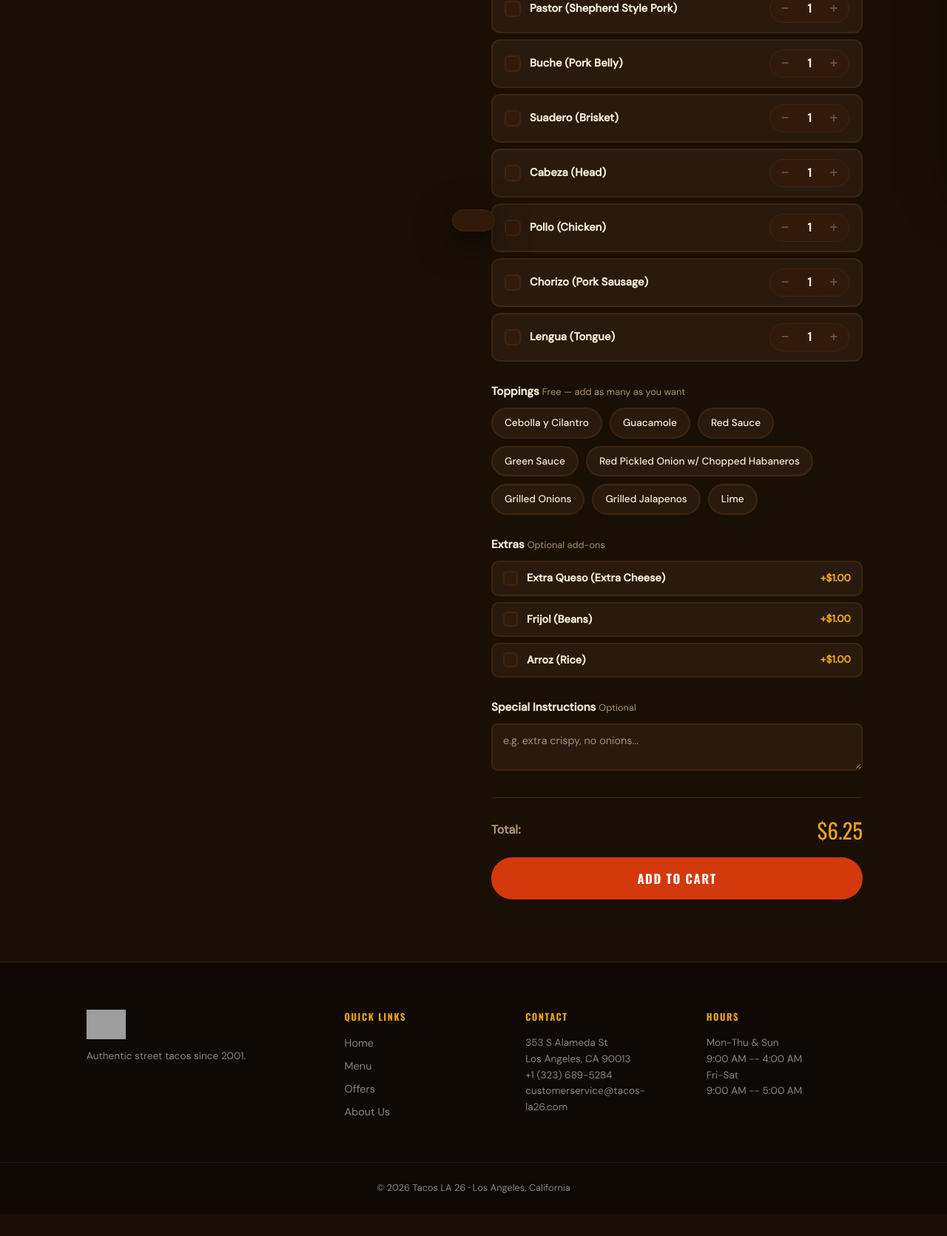
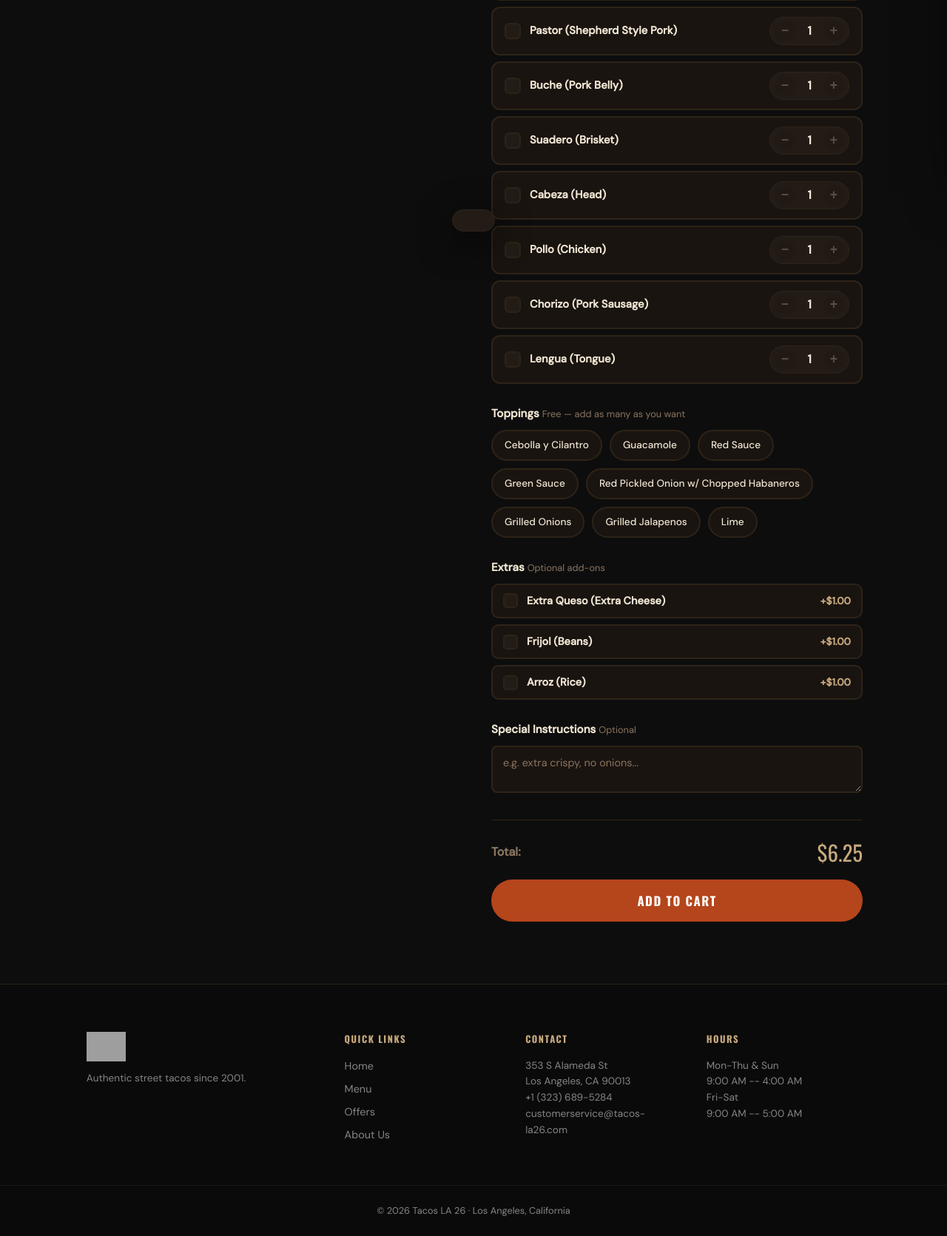
Before and after one commit to cherukupalliphaniteja/Tacos_LA_26, a Flask app: page /build/mulitas in a window 1280 px wide. Shown: the part 539-2210 px from the top of the page at 74% size. Before the commit the page ends 2152 px from the top, so only its background shows below. Run offline with Flask 3, Linux system fonts and the light colour scheme; the visitor is signed in with stand-in values (Sample User, id 1); some libraries are stand-ins or nearby versions; grey boxes are pictures that could not be loaded.

Commit message:
protein qty fix + new premium dark color scheme
- Per-protein + button: disabled only when that protein's qty + others >= max
- Live counter shows "X of [max] selected" updating in real-time
- Unchecking a protein resets its qty to 1, recalculates immediately
- Add to Cart disabled only if total=0 or total>max (not at max)
- Color scheme: orange/golden replaced with warm sand #C8A97E
- Page bg #0D0D0D, cards #1A1410, nav #0A0A0A, borders #2E2318
- Text: cream #F0E6D3, muted #8A7560
- CTA buttons: burnt sienna #B5451B hover #8B3214
- Checked protein bg: #2E1F0F with sand border
- Error color: #E05A3A

Co-Authored-By: Claude Sonnet 4.6 <noreply@anthropic.com>

```diff
--- a/static/css/style.css
+++ b/static/css/style.css
@@ -4,32 +4,32 @@
 
 :root {
   /* Brand */
-  --fire:        #D4380D;
-  --fire-dark:   #A62A08;
-  --gold:        #E8A317;
-  --gold-light:  #F5C95C;
-  --green:       #2D6A4F;
+  --fire:        #B5451B;
+  --fire-dark:   #8B3214;
+  --gold:        #C8A97E;
+  --gold-light:  #D9C4A3;
+  --green:       #7A9E7E;
 
   /* Dark surfaces */
-  --bg:          #1A0F05;
-  --surface:     #2A1A0E;
-  --surface-2:   #321A0A;
-  --nav-bg:      #0F0804;
-  --dark:        #0F0804;
-  --brown:       #3D1C00;
-  --brown-mid:   #5C3A1E;
+  --bg:          #0D0D0D;
+  --surface:     #1A1410;
+  --surface-2:   #231C16;
+  --nav-bg:      #0A0A0A;
+  --dark:        #0A0A0A;
+  --brown:       #231C16;
+  --brown-mid:   #3A2E24;
 
   /* Legacy aliases (keep for backward-compat) */
-  --cream:       #1A0F05;
-  --cream-dark:  #2A1A0E;
+  --cream:       #0D0D0D;
+  --cream-dark:  #1A1410;
   --white:       #FFFFFF;   /* pure white — button text, icons */
 
   /* Text */
-  --text:        #F5EDD8;
-  --text-light:  #A89070;
+  --text:        #F0E6D3;
+  --text-light:  #8A7560;
 
   /* UI */
-  --border:      #3D2510;
+  --border:      #2E2318;
   --shadow:      0 4px 24px rgba(0,0,0,0.55);
   --shadow-lg:   0 12px 48px rgba(0,0,0,0.75);
   --radius:      14px;
@@ -148,7 +148,7 @@ h1, h2, h3, h4 {
 .hero {
   min-height: 100vh; display: flex; align-items: center;
   position: relative; overflow: hidden;
-  background: radial-gradient(ellipse at center, #2A1A0E 0%, #1A0F05 55%, #0F0804 100%);
+  background: radial-gradient(ellipse at center, #1A1410 0%, #0D0D0D 55%, #0A0A0A 100%);
   padding: calc(var(--nav-h) + 40px) 0 60px;
 }
 .hero-overlay { display: none; } /* image overlay removed */
@@ -336,7 +336,7 @@ h1, h2, h3, h4 {
   transition: all 0.18s; gap: 12px;
 }
 .protein-row:hover { border-color: var(--fire); background: var(--surface-2); }
-.protein-row.selected { border-color: var(--fire); background: rgba(212,56,13,0.15); }
+.protein-row.selected { border-color: var(--gold); background: #2E1F0F; }
 .pr-left { display: flex; align-items: center; gap: 12px; flex: 1; cursor: pointer; user-select: none; }
 .pr-left input[type="checkbox"] { display: none; }
 .pr-check-box {
@@ -344,7 +344,7 @@ h1, h2, h3, h4 {
   border: 2px solid var(--border); background: var(--surface-2);
   display: flex; align-items: center; justify-content: center; transition: all 0.15s;
 }
-.protein-row.selected .pr-check-box { background: var(--fire); border-color: var(--fire); }
+.protein-row.selected .pr-check-box { background: var(--gold); border-color: var(--gold); }
 .pr-check-icon { width: 14px; height: 14px; opacity: 0; transition: opacity 0.15s; }
 .protein-row.selected .pr-check-icon { opacity: 1; }
 .pr-name { font-size: 0.92rem; font-weight: 600; color: var(--text); }
@@ -365,11 +365,19 @@ h1, h2, h3, h4 {
 .pr-qty-btn:not(:disabled):hover { background: var(--fire); color: var(--white); }
 .pr-qty-val { font-size: 1rem; font-weight: 700; min-width: 22px; text-align: center; color: var(--text); }
 
+/* Protein counter */
+.protein-counter {
+  font-size: 0.8rem; font-weight: 600; color: var(--text-light);
+  margin-bottom: 10px; letter-spacing: 0.5px;
+}
+.protein-counter.counter-full { color: var(--gold); }
+.protein-counter.counter-over { color: #E05A3A; }
+
 /* Max qty error */
 .max-qty-err {
   margin-top: 10px; padding: 10px 14px; border-radius: var(--radius-sm);
-  background: rgba(212,56,13,0.18); border: 1px solid var(--fire);
-  color: #FF8A70; font-size: 0.85rem; font-weight: 600;
+  background: rgba(224,90,58,0.15); border: 1px solid #E05A3A;
+  color: #E05A3A; font-size: 0.85rem; font-weight: 600;
 }
 
 /* Toppings */
--- a/templates/base.html
+++ b/templates/base.html
@@ -7,7 +7,7 @@
   <meta name="csrf-token" content="{{ csrf_token() }}"/>
   <link rel="icon" href="{{ logo_url }}" type="image/webp"/>
   <link href="https://fonts.googleapis.com/css2?family=Oswald:wght@400;600;700&family=DM+Sans:wght@400;500&display=swap" rel="stylesheet"/>
-  <link rel="stylesheet" href="{{ url_for('static', filename='css/style.css') }}?v=3"/>
+  <link rel="stylesheet" href="{{ url_for('static', filename='css/style.css') }}?v=4"/>
 </head>
 <body>
 
```
Also changed, not shown: templates/build.html (+28 -15 lines).
